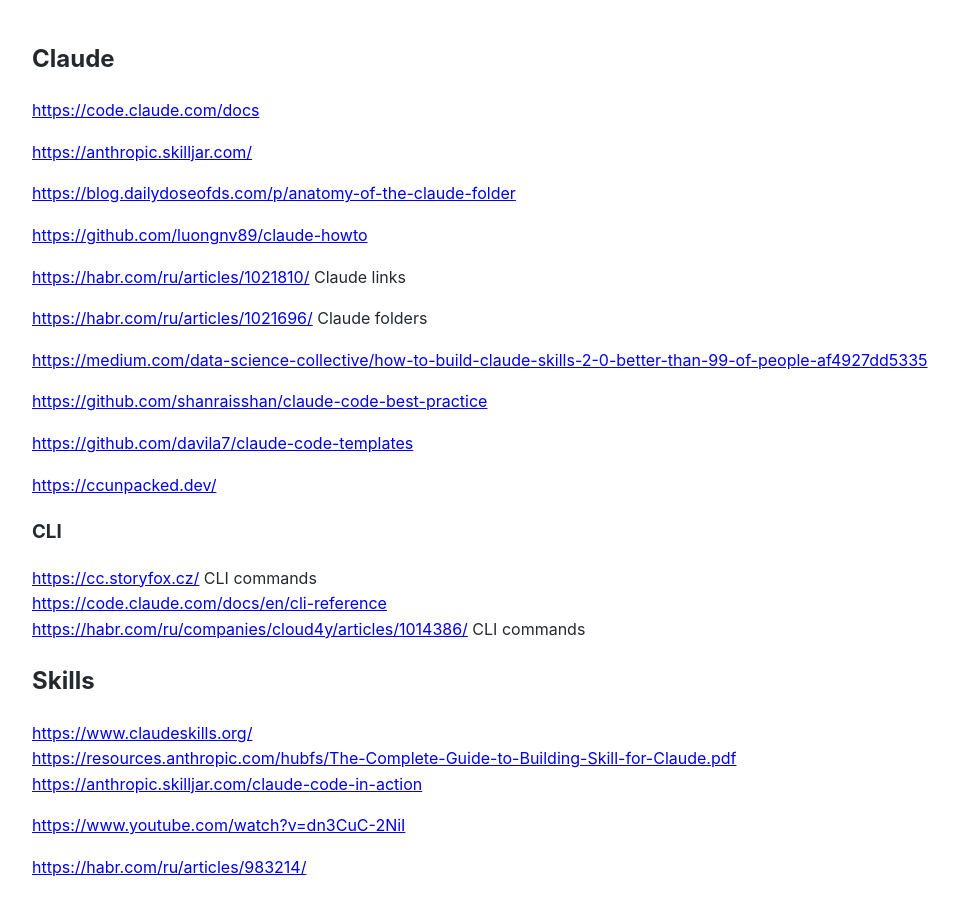
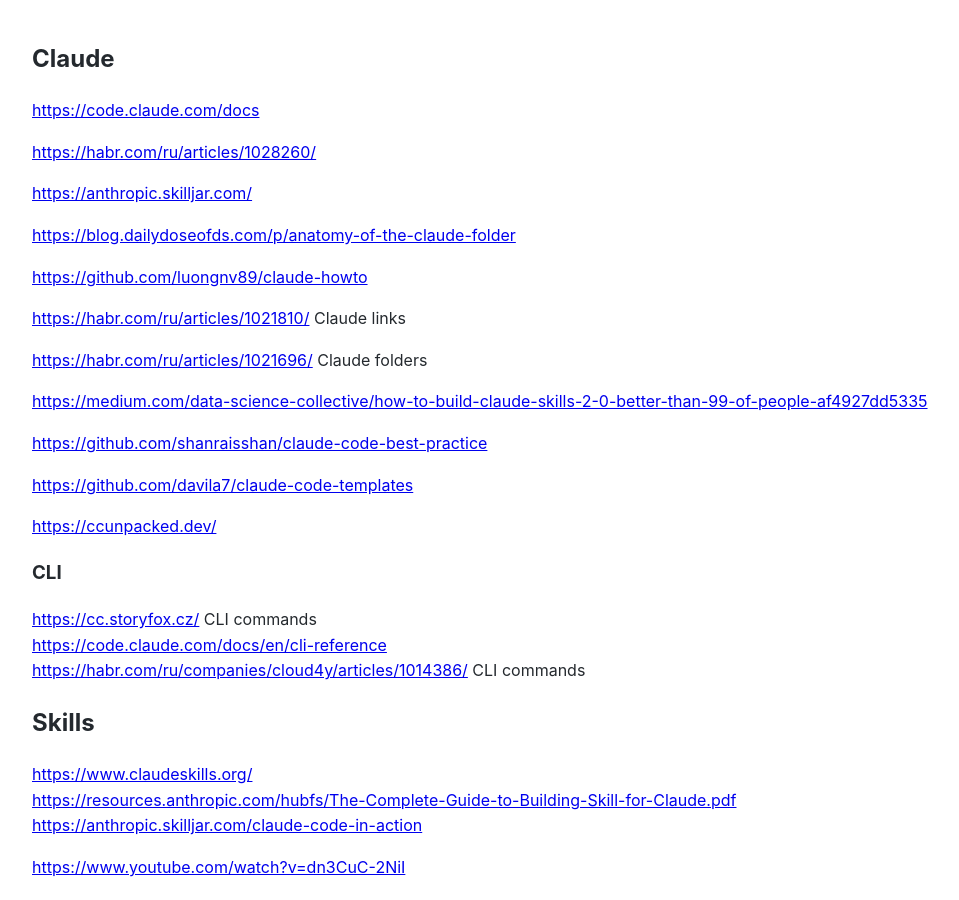
Before and after one commit to Michael-Lubinsky/michael-lubinsky.github.com, a Jekyll site: the page built from ml/claude.md, in a window 1280 px wide and 900 px high. Shown: the whole window, without its empty margins (158-1117 px from the left). Built offline with Jekyll 4.4.1, drawn with Linux system fonts in a browser that asks for light colours; our own code applies the rules of GitHub Pages for plain Markdown files.

Commit message:
Update claude.md

```diff
--- a/ml/claude.md
+++ b/ml/claude.md
@@ -1,5 +1,7 @@
 ## Claude
 <https://code.claude.com/docs>
+
+<https://habr.com/ru/articles/1028260/>
 
 <https://anthropic.skilljar.com/>
 
```
